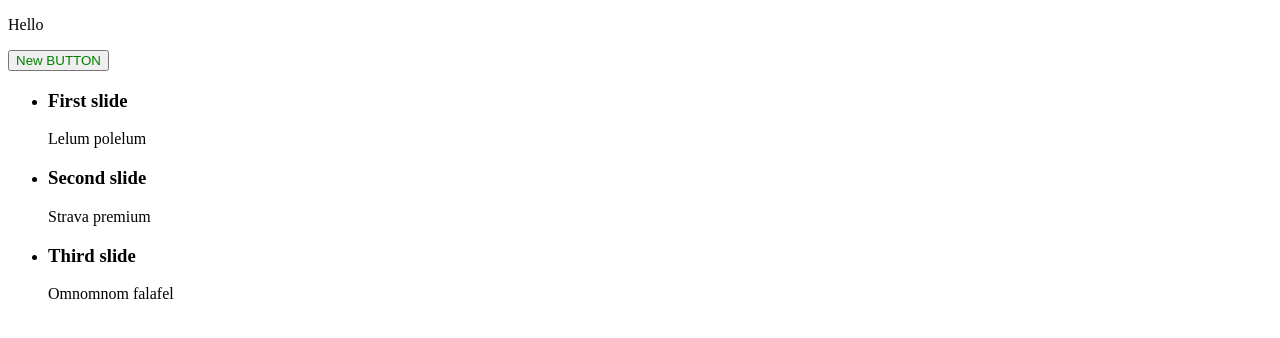
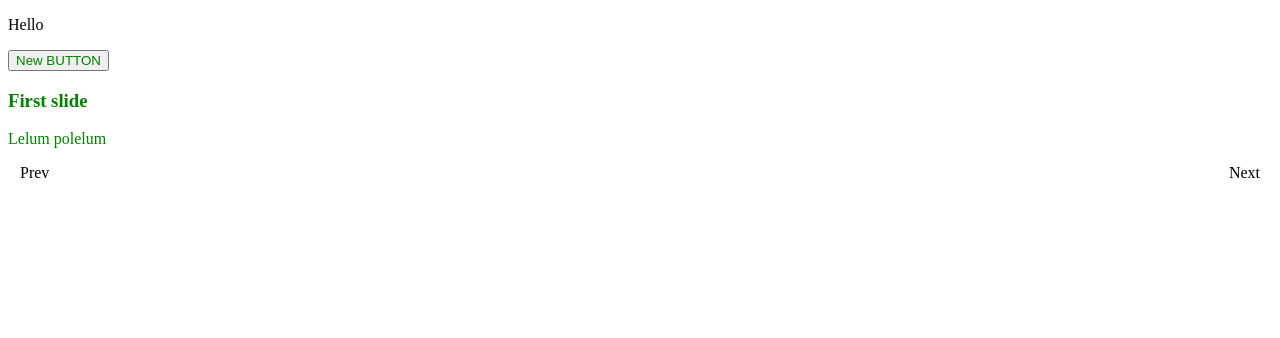
Before and after one commit to andrzejkopel/JavaScriptLearning, a plain HTML site: page JSbasics/index.html in a window 1280 px wide. Drawn offline with Linux system fonts and the light colour scheme.

Commit message:
jQuery update

```diff
--- a/JSbasics/index.html
+++ b/JSbasics/index.html
@@ -6,7 +6,7 @@
         <link rel="stylesheet" href="unslider/unslider-dots.css">
         <link rel="stylesheet" href="unslider/unslider.css">
         <script src="jquery-3.7.1.min.js"></script>
-        <script>"unslider/unslider-min.js"</script>
+        <script src="unslider/unslider-min.js"></script>
         <script src ="jQuery.js"></script>
 </head>
 <body>
@@ -14,7 +14,7 @@
     <header></header>
         <p>Hello</p>
         <button id="button">Click here!</button>
-        <div class="my-unslider">
+        <div class="my-unslider" color="black">
             <ul>
                 <li>
                     <h3>First slide</h3>
--- a/JSbasics/jQuery.js
+++ b/JSbasics/jQuery.js
@@ -1,4 +1,5 @@
-$(document).ready(function(){
+$(document).ready(function() {
 $('#button').html('New BUTTON').css('color','green');
 $('.my-unslider').unslider();
+$('li').css('color','green');
 });
```
